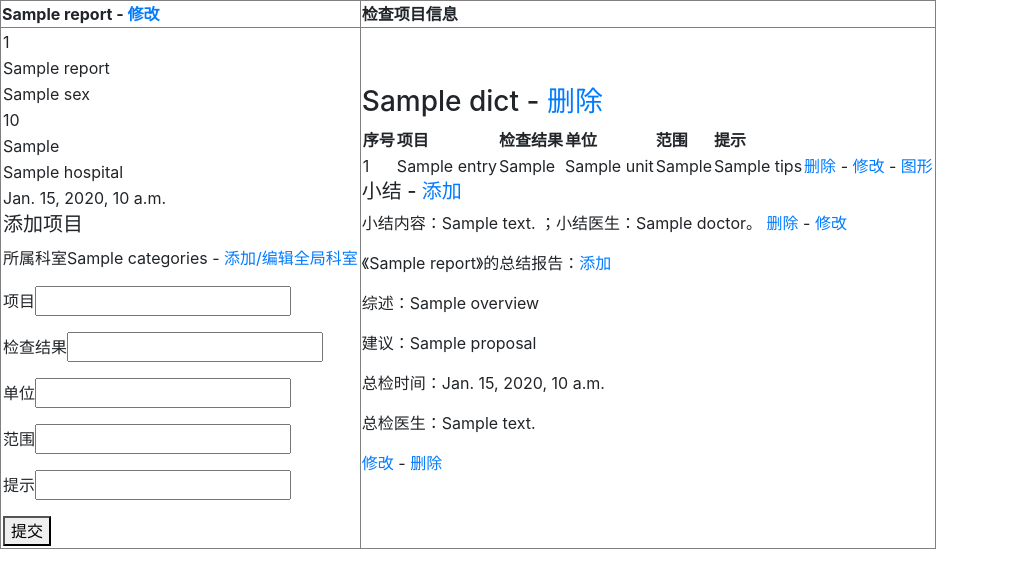
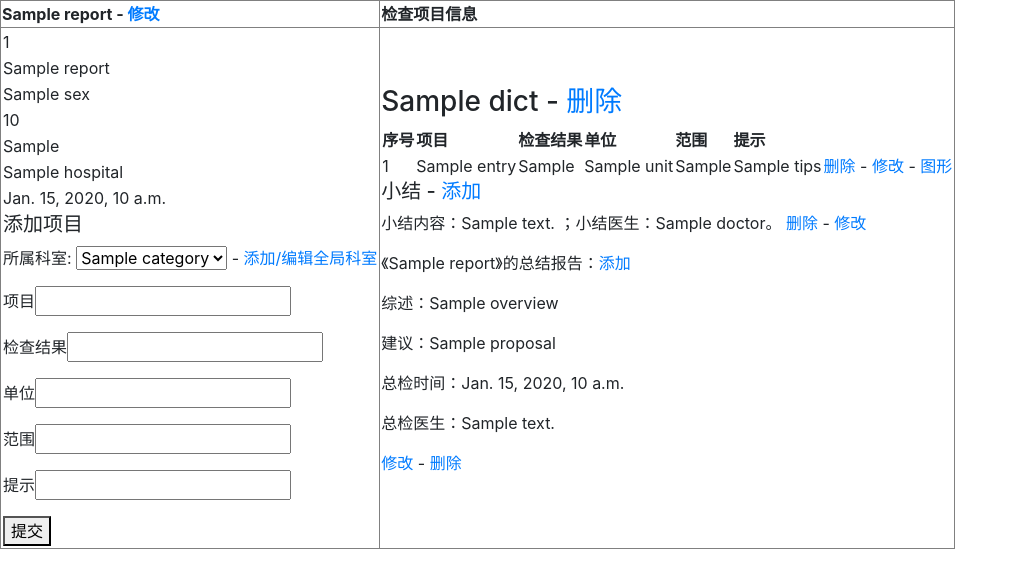
Before and after one commit to sdguying/hospital_report, a Django app: template templates/reports/show_report.html in a window 1280 px wide. Shown: the part 24-612 px from the top of the page, without its empty margins (0-1018 px from the left). Run offline with Django 3.2, Linux system fonts and the light colour scheme; the template is opened without the code that fills it: most values are stand-ins (such as "Sample title", 1, 10 or a date in 2020); form fields are guessed from the names that the template uses; parts of the project's set-up code (start-up, migrations or seed data) failed here and were passed over; some libraries are stand-ins or nearby versions.

Commit message:
select实现下拉框显示用户的科室，但是如何回传参数使保存entry的时候有效

```diff
--- a/reports/forms.py
+++ b/reports/forms.py
@@ -32,13 +32,13 @@ class ReportForm(forms.ModelForm):
         }
 
 
-# class CategoryForm(forms.Form):
+# class CategoryForm_select(forms.Form):
 #     """为category模型作一个动态的下拉框"""
 #     category = forms.ChoiceField(label='科室')
 #
 #     def __init__(self, *args, **kwargs):
 #         """"""
-#         super(CategoryForm, self).__init__(*args, **kwargs)
+#         super(CategoryForm_select, self).__init__(*args, **kwargs)
 #         self.fields['category'].choices = (( x.name ) for x in Category.objects.all())
 
 
--- a/templates/reports/show_report.html
+++ b/templates/reports/show_report.html
@@ -1,7 +1,6 @@
 {% extends 'base.html' %}
 {% block title %}详细内容{% endblock %}
 {% block content %}
-    {% load reports_func %}
     <table border="1">
         <tr>
             <th>{{ report.title }} - <a href="{% url 'reports:edit_report_info' report.id %}">修改</a></th>
@@ -22,7 +21,12 @@
                     </tr>
                     <tr>
                         <td><form action="{% url 'reports:show_report' report.id %}" method="post">{% csrf_token %}
-                            <p>所属科室{{ categories }} - <a href="{% url 'reports:edit_global_category' report.id %}">添加/编辑全局科室</a></p>
+                            <p>所属科室:
+                            <select>
+                                {% for category in categories %}
+                                    <option>{{ category }}</option>
+                                {% endfor %}
+                            </select> - <a href="{% url 'reports:edit_global_category' report.id %}">添加/编辑全局科室</a></p>
                             <p>项目{{ form.name }}</p>
                             <p>检查结果{{ form.check_results }}</p>
                             <p>单位{{ form.unit }}</p>
```
